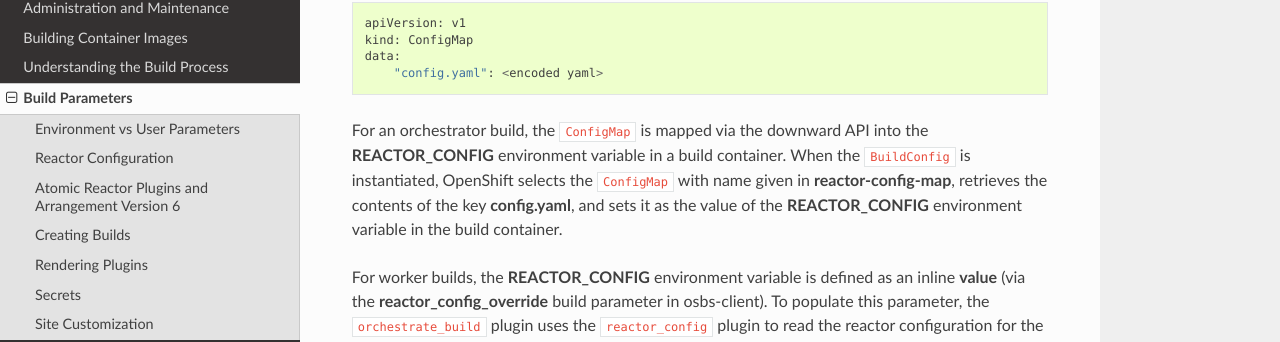
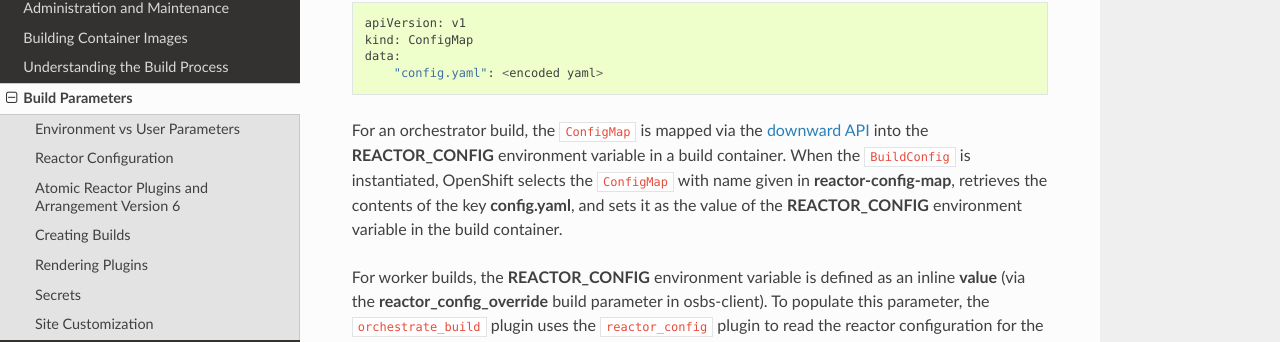
Before and after one commit to containerbuildsystem/osbs-docs, a Sphinx documentation site: the page built from docs/build_parameters.rst, in a window 1280 px wide and 900 px high, scrolled down 640 px. Shown: the part 137-479 px from the top of the window. Built offline with Sphinx 7.4.7 and the Read the Docs theme 2.0.0, drawn with Linux system fonts in a browser that asks for light colours.

Commit message:
build_parameters: link downward API
Downward API is an OpenShift mechanism. Link to the OpenShift developer
documentation to help users understand this term.

Signed-off-by: Ken Dreyer <kdreyer@redhat.com>

```diff
--- a/docs/build_parameters.rst
+++ b/docs/build_parameters.rst
@@ -39,12 +39,13 @@
     data:
         "config.yaml": <encoded yaml>
 
-For an orchestrator build, the ``ConfigMap`` is mapped via the downward API
-into the **REACTOR_CONFIG** environment variable in a build container.
-When the ``BuildConfig`` is instantiated, OpenShift selects the ``ConfigMap``
-with name given in  **reactor-config-map**, retrieves the contents of the key
-**config.yaml**, and sets it as the value of the **REACTOR_CONFIG** environment
-variable in the build container.
+For an orchestrator build, the ``ConfigMap`` is mapped via the `downward API
+<https://docs.openshift.com/container-platform/3.11/dev_guide/downward_api.html>`_
+into the **REACTOR_CONFIG** environment variable in a build container.  When
+the ``BuildConfig`` is instantiated, OpenShift selects the ``ConfigMap`` with
+name given in  **reactor-config-map**, retrieves the contents of the key
+**config.yaml**, and sets it as the value of the **REACTOR_CONFIG**
+environment variable in the build container.
 
 For worker builds, the **REACTOR_CONFIG** environment variable is defined
 as an inline **value** (via the
```
